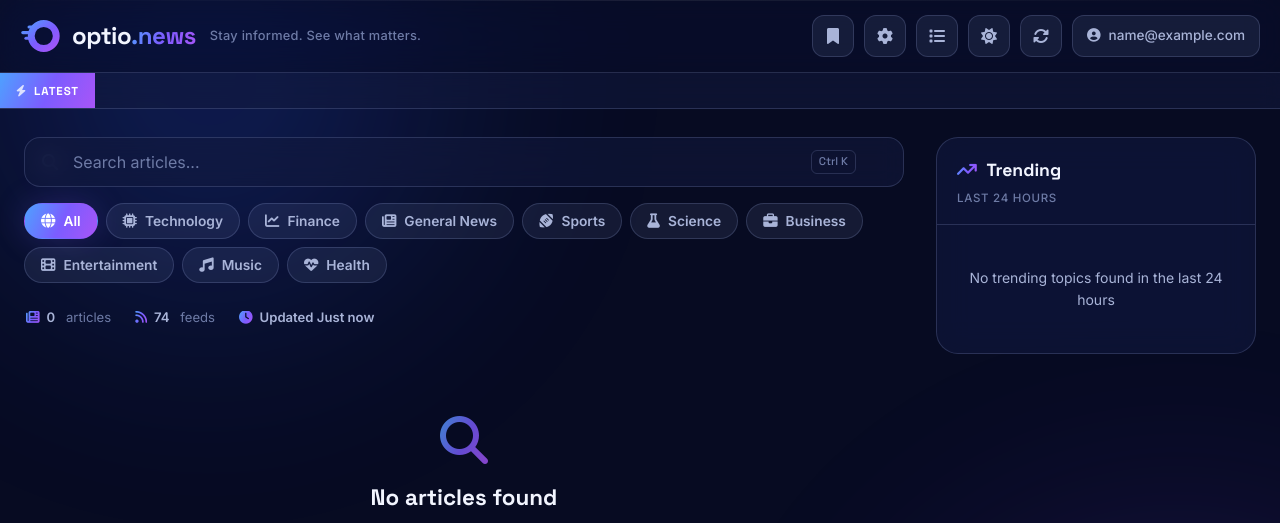
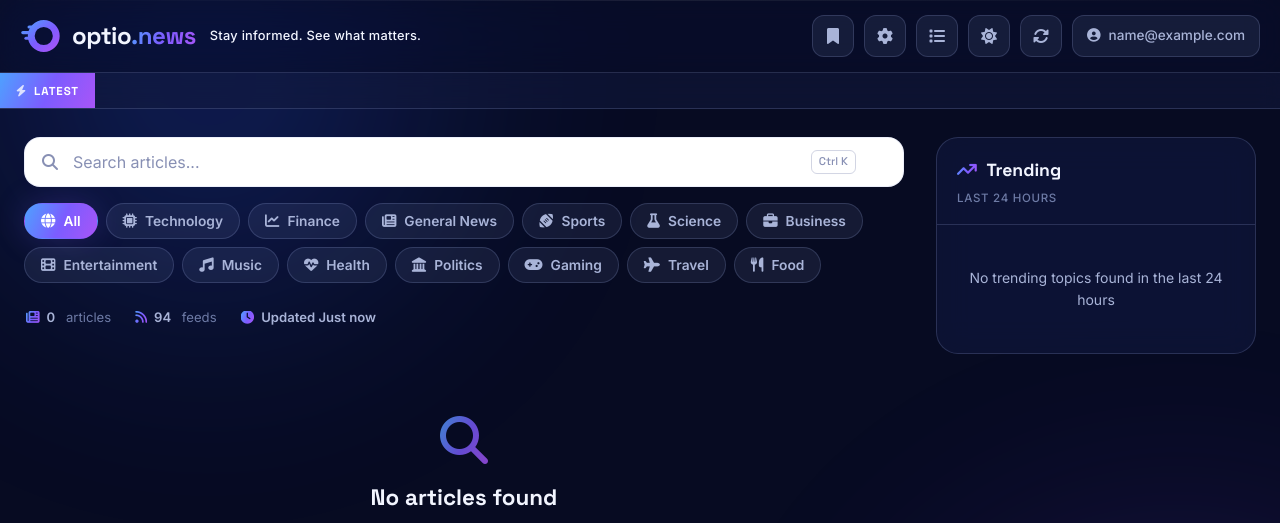
Before and after one commit to leifheaney5/optio-news, a Flask app: page / in a window 1280 px wide. Shown: the top 523 px of the page. Run offline with Flask 3, Linux system fonts and the light colour scheme; the visitor is signed in with stand-in values (Sample User, id 1); data that the repository does not hold is empty.

Commit message:
feat: slower ticker, 4 new categories, white tagline + search bar
- Ticker loop slowed from 60s to 120s
- New categories with real RSS sources: Politics, Gaming, Travel, Food
  (chips, icons, badge colors); feed pool grows 74 -> 94
- Header tagline now white (text-primary)
- Search bar is solid white with dark text and matching icon colors

```diff
--- a/main.py
+++ b/main.py
@@ -207,6 +207,38 @@ rss_feeds = {
         "https://www.mayoclinic.org/rss",
         "https://www.everydayhealth.com/rss/",
         "https://www.menshealth.com/rss/all.xml/"
+    ],
+
+    "Politics": [
+        "https://www.politico.com/rss/politics08.xml",
+        "https://thehill.com/feed/",
+        "https://feeds.npr.org/1014/rss.xml",
+        "https://www.theguardian.com/politics/rss",
+        "https://feeds.bbci.co.uk/news/politics/rss.xml"
+    ],
+
+    "Gaming": [
+        "https://www.polygon.com/rss/index.xml",
+        "https://kotaku.com/rss",
+        "https://www.pcgamer.com/rss/",
+        "https://www.eurogamer.net/feed",
+        "https://www.gamespot.com/feeds/mashup/"
+    ],
+
+    "Travel": [
+        "https://www.atlasobscura.com/feeds/latest",
+        "https://skift.com/feed/",
+        "https://www.cntraveler.com/feed/rss",
+        "https://www.travelpulse.com/rss.xml",
+        "https://www.lonelyplanet.com/news/feed/atom/"
+    ],
+
+    "Food": [
+        "https://www.eater.com/rss/index.xml",
+        "https://www.bonappetit.com/feed/rss",
+        "https://www.seriouseats.com/rss",
+        "https://food52.com/blog.rss",
+        "https://www.foodandwine.com/feeds/all"
     ]
 }
 
--- a/static/css/style.css
+++ b/static/css/style.css
@@ -277,7 +277,7 @@ body {
 .logo-section { display: flex; align-items: center; gap: 14px; min-width: 0; }
 .tagline {
     font-size: 0.8rem;
-    color: var(--text-tertiary);
+    color: var(--text-primary);
     font-weight: 500;
     letter-spacing: 0.02em;
     white-space: nowrap;
@@ -368,7 +368,7 @@ body {
     align-items: center;
     height: 100%;
     white-space: nowrap;
-    animation: ticker-scroll 60s linear infinite;
+    animation: ticker-scroll 120s linear infinite;
     will-change: transform;
     width: max-content;
 }
@@ -570,15 +570,17 @@ body {
     padding: 14px 50px 14px 48px;
     border: 1px solid var(--glass-border);
     border-radius: var(--r-md);
-    background: var(--glass-content);
-    -webkit-backdrop-filter: blur(12px);
-    backdrop-filter: blur(12px);
-    color: var(--text-primary);
+    background: #FFFFFF;
+    color: #131A3A;
     font-size: 1rem;
     font-family: inherit;
     transition: border-color var(--dur-fast) ease, box-shadow var(--dur-fast) ease;
 }
-.search-input::placeholder { color: var(--text-tertiary); }
+.search-input::placeholder { color: #8890B4; }
+.search-box .search-icon { color: #8890B4; }
+.search-box .clear-search { color: #8890B4; }
+.search-box .clear-search:hover { color: #131A3A; }
+.search-box .search-kbd { color: #8890B4; border-color: rgba(52, 66, 128, 0.22); }
 .search-input:focus {
     outline: none;
     border-color: var(--brand-indigo);
@@ -986,6 +988,10 @@ body {
 .category-badge.Entertainment { color: var(--entertainment); }
 .category-badge.Music         { color: var(--music); }
 .category-badge.Health        { color: var(--health); }
+.category-badge.Politics      { color: #8B9DFF; }
+.category-badge.Gaming        { color: #5EEAD4; }
+.category-badge.Travel        { color: #7DD3FC; }
+.category-badge.Food          { color: #D8B4FE; }
 [data-theme="light"] .category-badge { background: rgba(19, 26, 58, 0.78); }
 
 .bookmark-btn {
--- a/templates/index.html
+++ b/templates/index.html
@@ -110,6 +110,14 @@
                             <i class="fas fa-music" aria-hidden="true"></i>
                         {% elif category == 'Health' %}
                             <i class="fas fa-heartbeat" aria-hidden="true"></i>
+                        {% elif category == 'Politics' %}
+                            <i class="fas fa-landmark" aria-hidden="true"></i>
+                        {% elif category == 'Gaming' %}
+                            <i class="fas fa-gamepad" aria-hidden="true"></i>
+                        {% elif category == 'Travel' %}
+                            <i class="fas fa-plane" aria-hidden="true"></i>
+                        {% elif category == 'Food' %}
+                            <i class="fas fa-utensils" aria-hidden="true"></i>
                         {% endif %}
                         {{ category }}
                     </button>
```
